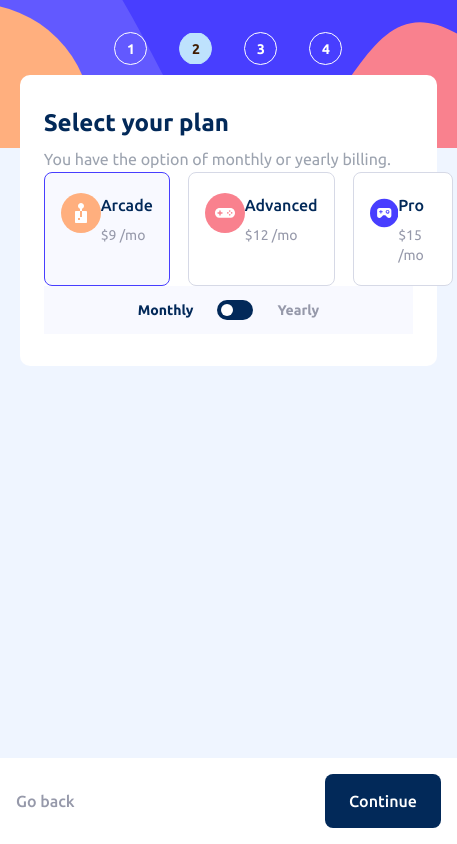
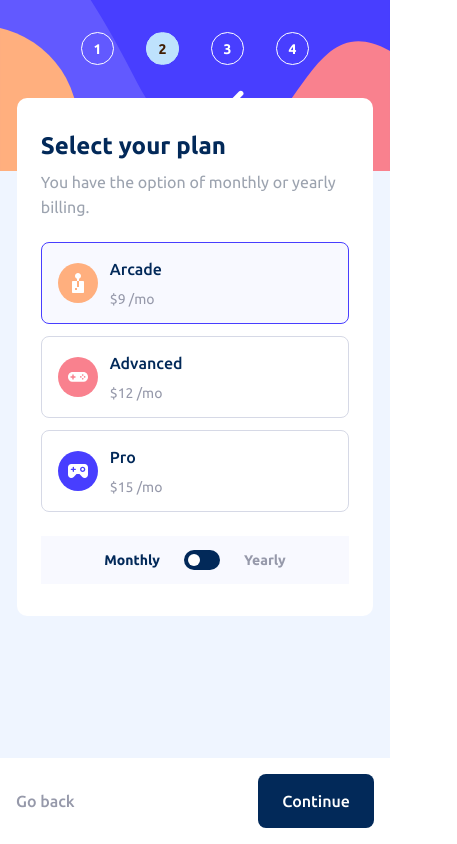
Before and after one commit to Temi-pinheiro/fem-multistep-form, a React (Vite) app: page / in a window 390 px wide. Both pictures are taken after typing "Sample", "name@example.com", "Sample" into the empty fields and a click on the button "Continue". Shown: the whole page, 457 px wide, since content can reach past the window. Built offline with nearby package versions, Linux system fonts and the light colour scheme.

Commit message:
done done done

```diff
--- a/src/components/Addon/index.tsx
+++ b/src/components/Addon/index.tsx
@@ -27,7 +27,7 @@ export const Addon = ({
         backgroundColor: selected ? '#F8F9FF' : '#fff',
       }}
       whileHover={{ backgroundColor: '#F8F9FF' }}
-      className='flex items-center border rounded-lg py-[18px] px-6 cursor-pointer'
+      className='flex items-center border rounded-lg py-[14px] md:py-[18px] px-4 md:px-6 cursor-pointer'
       htmlFor={name}
     >
       <input
@@ -43,10 +43,12 @@ export const Addon = ({
         }
       />
       <div className='ml-6 flex flex-col gap-y-2'>
-        <h3 className='font-medium text-[#022959]'>{title}</h3>
+        <h3 className='font-medium text-sm md:text-base text-[#022959]'>
+          {title}
+        </h3>
         <span className='text-sm text-[#9699AA]'>{desc}</span>
       </div>
-      <span className='ml-auto text-sm text-[#483EFF] leading-tight'>
+      <span className='ml-auto text-xs md:text-sm text-[#483EFF] leading-tight'>
         {' '}
         +${price}/{monthly ? 'mo' : 'yr'}
       </span>
--- a/src/components/Panes/index.tsx
+++ b/src/components/Panes/index.tsx
@@ -25,7 +25,7 @@ export const Panes = ({ panes, active }: PanesProps) => {
           >
             <motion.span
               animate={{
-                borderColor: pane.id == active ? 'transparent' : 'white',
+                borderColor: pane.id == active ? '#BEE2FD' : '#fff',
               }}
               transition={{ delay: 0.1 }}
               className={`shrink-0 font-bold w-[33px] overflow-y-clip  relative h-[33px] border grid place-items-center rounded-full text-sm duration-300 transition ease-in-out`}
--- a/src/components/Plan/index.tsx
+++ b/src/components/Plan/index.tsx
@@ -28,11 +28,11 @@ export const Plan = ({
           backgroundColor: selected ? '#F8F9FF' : '#fff',
         }}
         whileHover={{ backgroundColor: '#F8F9FF' }}
-        className='rounded-lg border py-5 px-4 flex md:flex-col cursor-pointer '
+        className='rounded-lg border py-[14px] md:py-5 px-4 flex items-center md:items-start md:flex-col cursor-pointer '
         htmlFor={value}
       >
         {icon}
-        <div className='flex flex-col gap-y-2 md:mt-8'>
+        <div className='flex flex-col gap-y-2 ml-3 md:ml-0 md:mt-8'>
           <h3 className='font-medium text-[#022959]'>{title}</h3>
           <motion.span
             initial={{ opacity: 0 }}
--- a/src/pages/Home/index.tsx
+++ b/src/pages/Home/index.tsx
@@ -51,7 +51,7 @@ export const HomePage = () => {
   return (
     <main className='bg-[#EFF5FF] grid w-screen h-screen md:place-items-center md:px-6 lg:px-0'>
       <div className='flex flex-col md:flex-row items-start md:gap-x-10 lg:gap-x-[100px] rounded-[15px] md:p-4 bg-[#EFF5FF] md:bg-white shadow w-full h-full max-w-[940px] md:max-h-[600px]'>
-        <aside className='h-[172px] pt-8 md:h-full bg-[#483EFF] md:rounded-[10px] w-full md:w-[274px] md:py-10 md:px-4 lg:px-8 md:overflow-clip relative'>
+        <aside className='h-[206px] pt-8 md:h-full bg-[#483EFF] md:rounded-[10px] w-full md:w-[274px] md:py-10 md:px-4 lg:px-8 md:overflow-clip relative'>
           <Panes
             active={currentStepIndex.toString()}
             handleChange={setStep}
--- a/src/steps/Step2.tsx
+++ b/src/steps/Step2.tsx
@@ -16,7 +16,7 @@ export const Step2 = ({
         title='Select your plan'
         details='You have the option of monthly or yearly billing.'
       />
-      <div className='flex md:grid grid-cols-3 gap-x-[18px] md:mt-9'>
+      <div className='flex flex-col md:grid md:grid-cols-3 gap-x-[18px] mt-[22px] gap-y-3 md:mt-9'>
         <Plan
           key='arcade'
           updateData={update}
@@ -48,7 +48,7 @@ export const Step2 = ({
           price={prices[data.monthly ? 'monthly' : 'yearly'].pro.price}
         />
       </div>
-      <div className='flex items-center justify-center gap-x-6 py-[14px] bg-[#F8F9FF] md:mt-8'>
+      <div className='flex items-center justify-center gap-x-6 py-[14px] bg-[#F8F9FF] mt-6 md:mt-8'>
         <motion.button
           type='button'
           onClick={() => update({ target: { name: 'monthly', value: true } })}
--- a/src/steps/Step3.tsx
+++ b/src/steps/Step3.tsx
@@ -8,7 +8,7 @@ export const Step3 = ({ data, update }: { data: any; update: any }) => {
         title='Pick add-ons'
         details='Add-ons help enhance your gaming experience.'
       />
-      <div className='mt-9 flex flex-col gap-y-4'>
+      <div className='mt-[22px] md:mt-9 flex flex-col gap-y-3 md:gap-y-4'>
         <Addon
           key='local'
           updateData={update}
--- a/src/steps/Step4.tsx
+++ b/src/steps/Step4.tsx
@@ -30,10 +30,10 @@ export const Step4 = ({
         title='Finishing up'
         details='Double-check everything looks OK before confirming.'
       />
-      <div className='py-4 px-6 bg-[#F8F9FF] rounded-lg w-full mt-[35px]'>
+      <div className='p-4 md:py-4 md:px-6 bg-[#F8F9FF] rounded-lg w-full mt-[22px] md:mt-[35px]'>
         <header className='flex items-center justify-between w-full'>
           <div className='flex flex-col items-start gap-y-2'>
-            <h3 className='font-medium text-[#022959]'>
+            <h3 className=' text-sm md:text-base font-medium text-[#022959]'>
               {
                 prices[data.monthly ? 'monthly' : 'yearly']?.[
                   data.plan || 'arcade'
@@ -49,7 +49,7 @@ export const Step4 = ({
               Change
             </button>
           </div>
-          <span className='font-bold text-[#022959]'>
+          <span className='text-sm md:text-base font-bold text-[#022959]'>
             {' '}
             $
             {
@@ -68,7 +68,7 @@ export const Step4 = ({
                 key={index}
                 className='flex items-center w-full justify-between text-sm'
               >
-                <span className='text-[#9699AA]'>
+                <span className='text-sm md:text-base text-[#9699AA]'>
                   {prices[data.monthly ? 'monthly' : 'yearly']?.[addon]?.title}
                 </span>
                 <span className='text-[#022959]'>
@@ -84,10 +84,10 @@ export const Step4 = ({
         </ul>
       </div>
       <div className='flex items-center w-full justify-between text-sm mt-6'>
-        <span className='text-[#9699AA]'>
+        <span className='text-sm md:text-base text-[#9699AA]'>
           Total (per {data.monthly ? 'month' : 'year'})
         </span>
-        <span className='font-bold text-xl text-[#483EFF]'>
+        <span className='font-bold text-base md:text-xl text-[#483EFF]'>
           +${getTotal()}/{data.monthly ? 'mo' : 'yr'}
         </span>
       </div>
--- a/src/steps/Step5.tsx
+++ b/src/steps/Step5.tsx
@@ -1,7 +1,7 @@
 import { motion } from 'framer-motion';
 export const Step5 = () => {
   return (
-    <div className='flex flex-col items-center justify-center h-full gap-y-8'>
+    <div className='flex flex-col items-center justify-center h-full gap-y-6 py-20 md:py-0 md:gap-y-8'>
       <motion.svg
         width='80'
         height='80'
@@ -17,8 +17,8 @@ export const Step5 = () => {
           fill='#E96170'
         />
         <path
-          fill-rule='evenodd'
-          clip-rule='evenodd'
+          fillRule='evenodd'
+          clipRule='evenodd'
           d='M55.3136 24.6843C51.0784 20.4488 45.5416 18.3333 40.0032 18.3333C34.4648 18.3333 28.9215 20.4488 24.6862 24.6843C16.2156 33.1554 16.2156 46.8423 24.6862 55.3134C33.1568 63.7844 46.8431 63.7844 55.3136 55.3134C63.7842 46.8423 63.7842 33.1554 55.3136 24.6843ZM48.9956 33.6772C49.2455 33.4824 49.552 33.3612 49.8675 33.3323L49.8675 33.3323C49.9238 33.3294 49.9803 33.3294 50.0366 33.3323C51.4237 33.3521 52.1147 35.5287 50.9931 36.3451L37.6672 46.34C37.0328 46.8135 36.0542 46.7432 35.494 46.1839L28.831 39.5206C27.5563 38.2966 29.9626 35.8902 31.1865 37.165L36.8279 42.8067L48.9956 33.6772Z'
           fill='white'
         />
```
